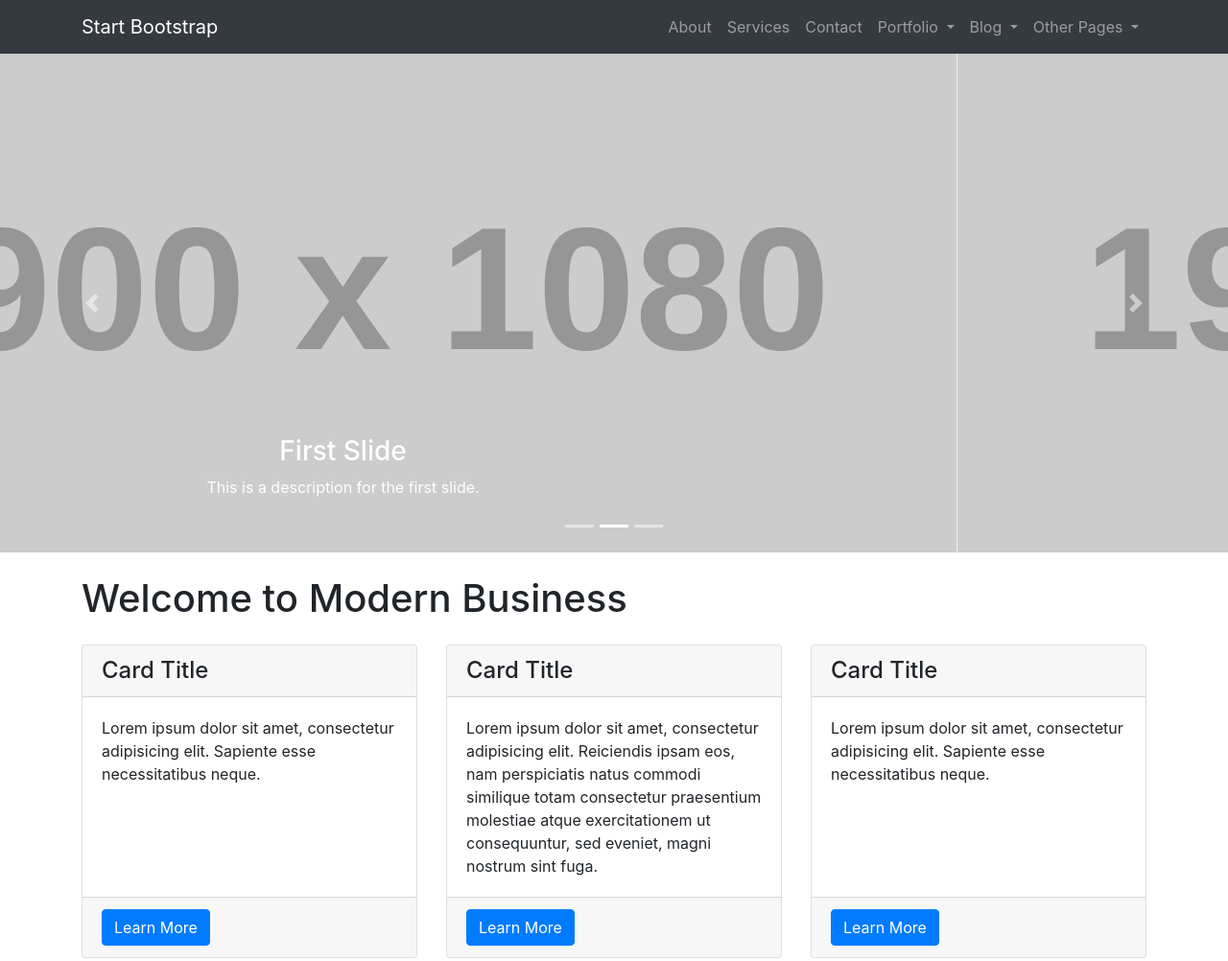
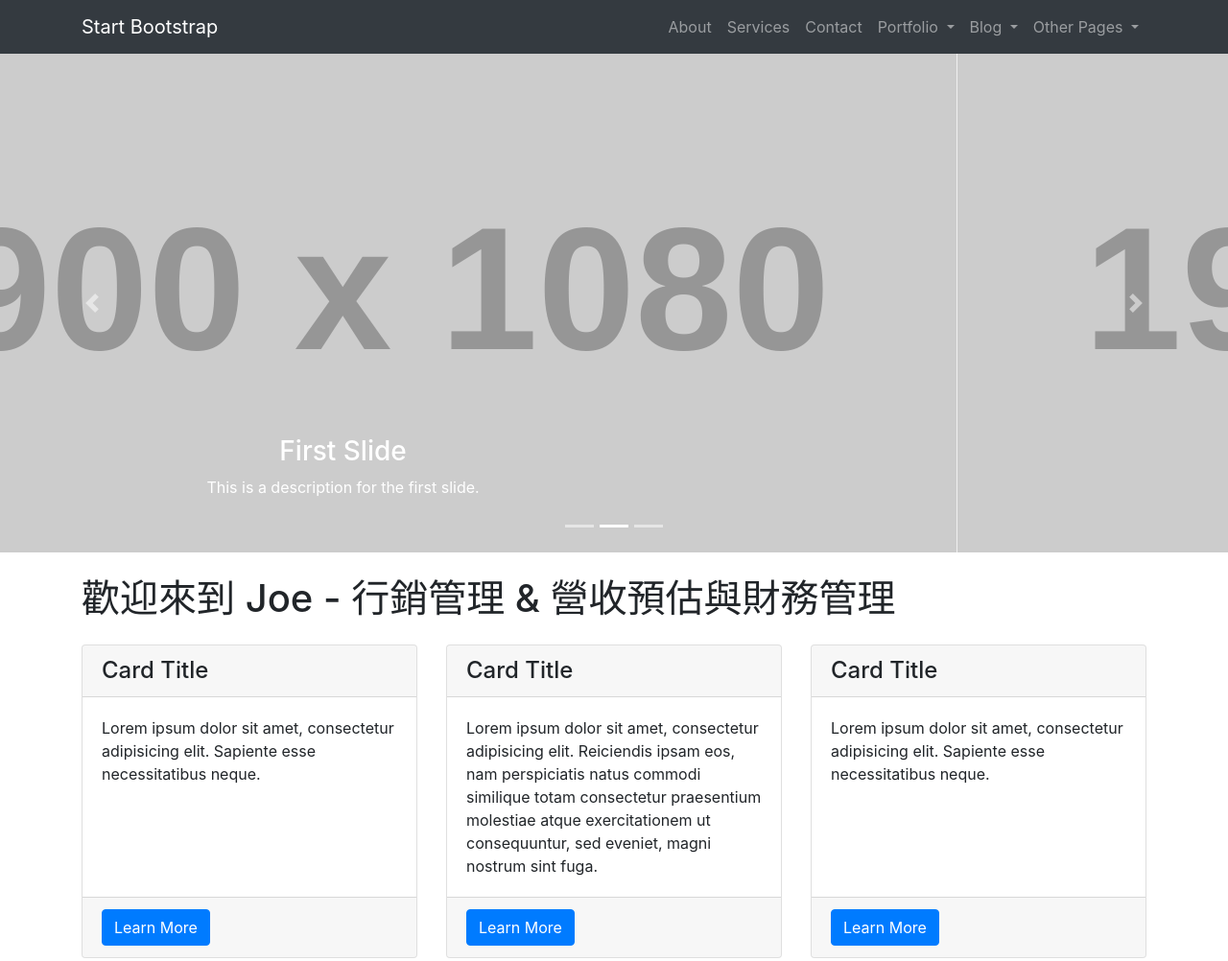
Before and after one commit to xuiteblog/test, a website: page index.html in a window 1280 px wide. Shown: the top 1002 px of the page at 96% size. Drawn offline with Linux system fonts and the light colour scheme; placeholder pictures from the web are drawn by us.

Commit message:
修改網站名稱

```diff
--- a/index.html
+++ b/index.html
@@ -121,7 +121,7 @@
     <!-- Page Content -->
     <div class="container">
 
-      <h1 class="my-4">Welcome to Modern Business</h1>
+      <h1 class="my-4">歡迎來到 Joe - 行銷管理 & 營收預估與財務管理</h1>
 
       <!-- Marketing Icons Section -->
       <div class="row">
```
